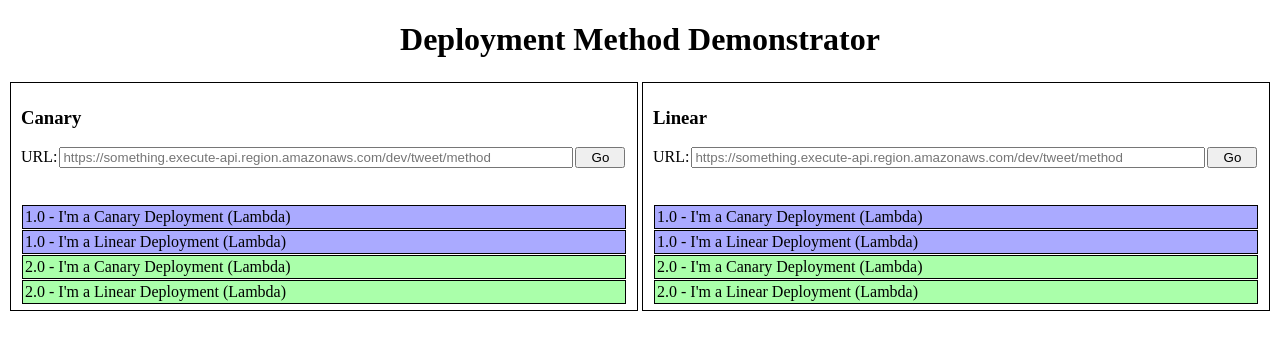
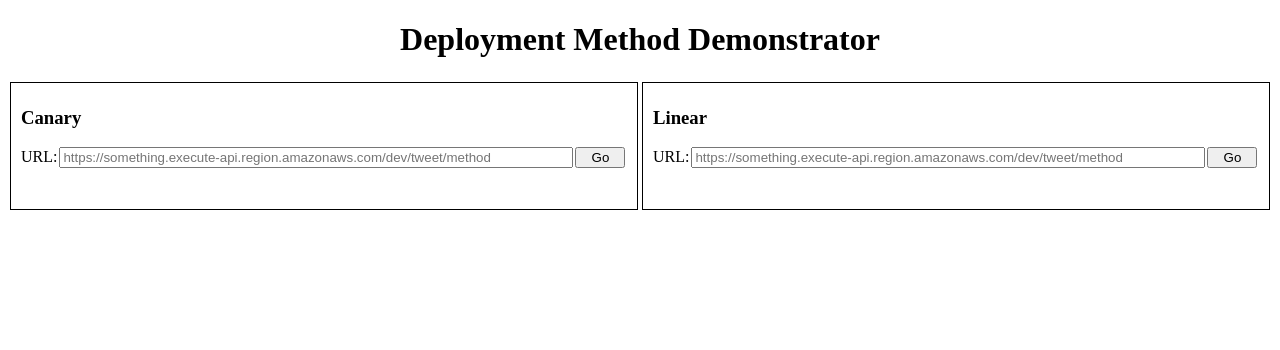
Before and after one commit to chriiiish/serverless-deployment-demo, an Angular app in the folder front-end/: page / in a window 1280 px wide. Shown: the top 350 px of the page. Built offline with nearby package versions, Linux system fonts and the light colour scheme.

Commit message:
Hooked up real responses to site

```diff
--- a/front-end/src/app/api-requestor/api-requestor.component.html
+++ b/front-end/src/app/api-requestor/api-requestor.component.html
@@ -3,3 +3,5 @@
     <input #url type="text" placeholder="https://something.execute-api.region.amazonaws.com/dev/tweet/method"/>
     <button (click)="ToggleRequests($event, url.value);">{{ startRequests == true ? "Go" : "Stop" }}</button>
 </div>
+<br /><br />
+<app-api-results [v1tweets]=v1responses [v2tweets]=v2responses></app-api-results>
--- a/front-end/src/app/api-results/api-results.component.ts
+++ b/front-end/src/app/api-results/api-results.component.ts
@@ -1,4 +1,5 @@
-import { Component, OnInit } from '@angular/core';
+import { Component, OnInit, Input } from '@angular/core';
+import { ApiResponse } from '../ApiResponse';
 
 @Component({
   selector: 'app-api-results',
@@ -8,10 +9,13 @@ import { Component, OnInit } from '@angular/core';
 
 export class ApiResultsComponent implements OnInit {
 
-  v1tweets = [ {"ApiVersion":"1.0","Tweet":{"Message":"I'm a Canary Deployment","User":"Lambda"}},
-              {"ApiVersion":"1.0","Tweet":{"Message":"I'm a Linear Deployment","User":"Lambda"}} ];
-  v2tweets = [ {"ApiVersion":"2.0","Tweet":{"Message":"I'm a Canary Deployment","User":"Lambda"}},
-              {"ApiVersion":"2.0","Tweet":{"Message":"I'm a Linear Deployment","User":"Lambda"}} ];
+  @Input() v1tweets: Array<ApiResponse>;
+  @Input() v2tweets: Array<ApiResponse>;
+
+  // v1tweets = [ {"ApiVersion":"1.0","Tweet":{"Message":"I'm a Canary Deployment","User":"Lambda"}},
+  //             {"ApiVersion":"1.0","Tweet":{"Message":"I'm a Linear Deployment","User":"Lambda"}} ];
+  // v2tweets = [ {"ApiVersion":"2.0","Tweet":{"Message":"I'm a Canary Deployment","User":"Lambda"}},
+  //             {"ApiVersion":"2.0","Tweet":{"Message":"I'm a Linear Deployment","User":"Lambda"}} ];
 
   constructor() { }
 
--- a/front-end/src/app/app.component.html
+++ b/front-end/src/app/app.component.html
@@ -3,13 +3,9 @@
 <div class="panel">
   <h3>Canary</h3>
   <app-api-requestor></app-api-requestor>
-  <br /><br />
-  <app-api-results></app-api-results>
 </div>
 
 <div class="panel">
   <h3>Linear</h3>
   <app-api-requestor></app-api-requestor>
-  <br /><br />
-  <app-api-results></app-api-results>
 </div>
```
